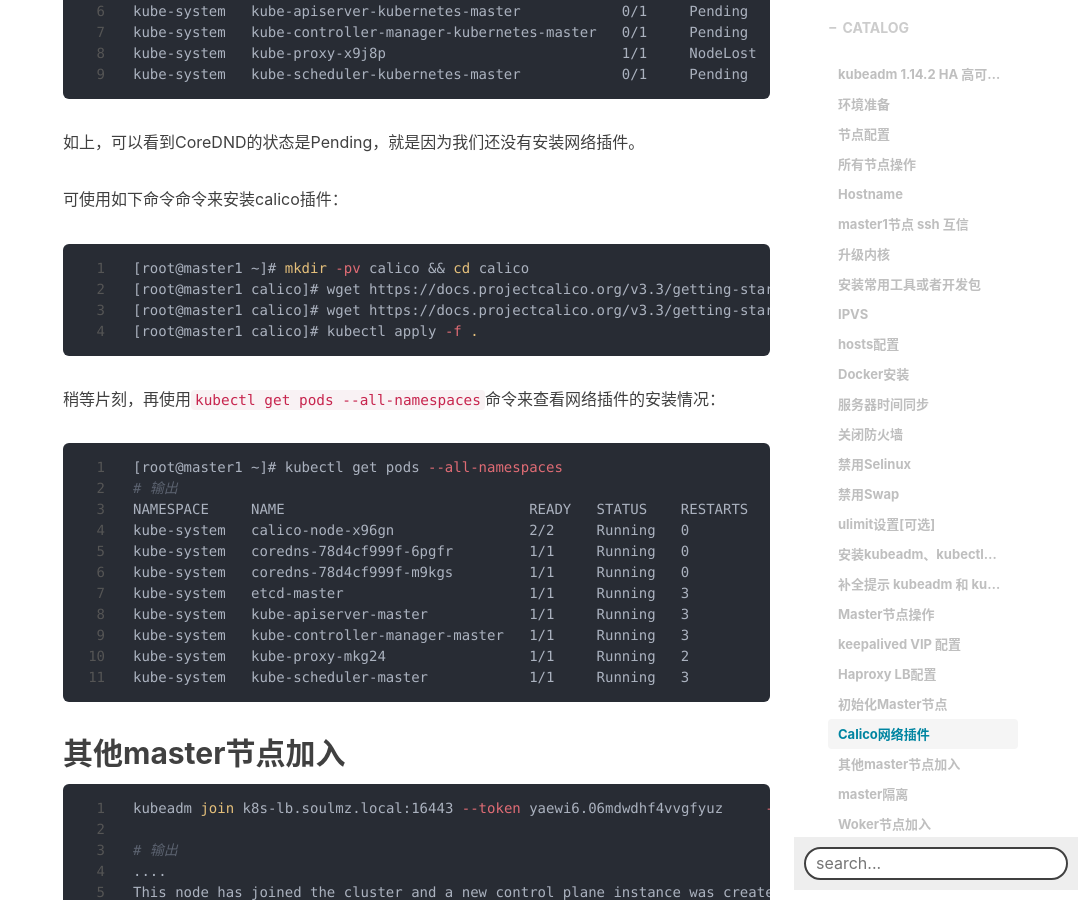
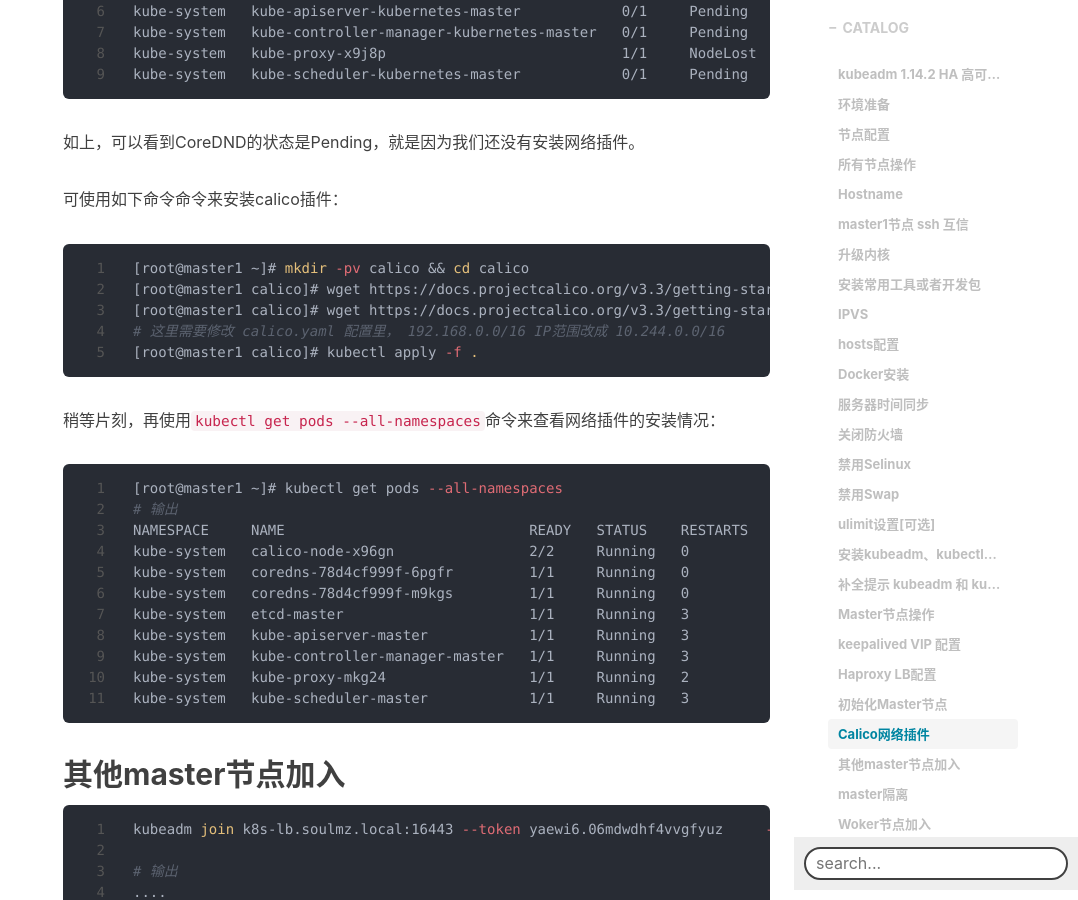
Before and after one commit to soulmz/soulmz.github.io, a Jekyll site: the page built from _posts/2019-05-22-kubeadm1.14-HA-高可用部署.md, in a window 1280 px wide and 900 px high, scrolled down 16052 px. Shown: the whole window, without its empty margins (202-1280 px from the left). Built offline with Jekyll 4.4.1, drawn with Linux system fonts in a browser that asks for light colours; nearby versions of some CDN libraries; comment, search, counter and statistics services are not loaded.

Commit message:
漏写部分

````diff
--- a/_posts/2019-05-22-kubeadm1.14-HA-高可用部署.md
+++ b/_posts/2019-05-22-kubeadm1.14-HA-高可用部署.md
@@ -687,6 +687,7 @@ kube-system   kube-scheduler-kubernetes-master            0/1     Pending    0
 [root@master1 ~]# mkdir -pv calico && cd calico
 [root@master1 calico]# wget https://docs.projectcalico.org/v3.3/getting-started/kubernetes/installation/hosted/rbac-kdd.yaml
 [root@master1 calico]# wget https://docs.projectcalico.org/v3.3/getting-started/kubernetes/installation/hosted/kubernetes-datastore/calico-networking/1.7/calico.yaml
+# 这里需要修改 calico.yaml 配置里， 192.168.0.0/16 IP范围改成 10.244.0.0/16
 [root@master1 calico]# kubectl apply -f .
 ```
 
````
